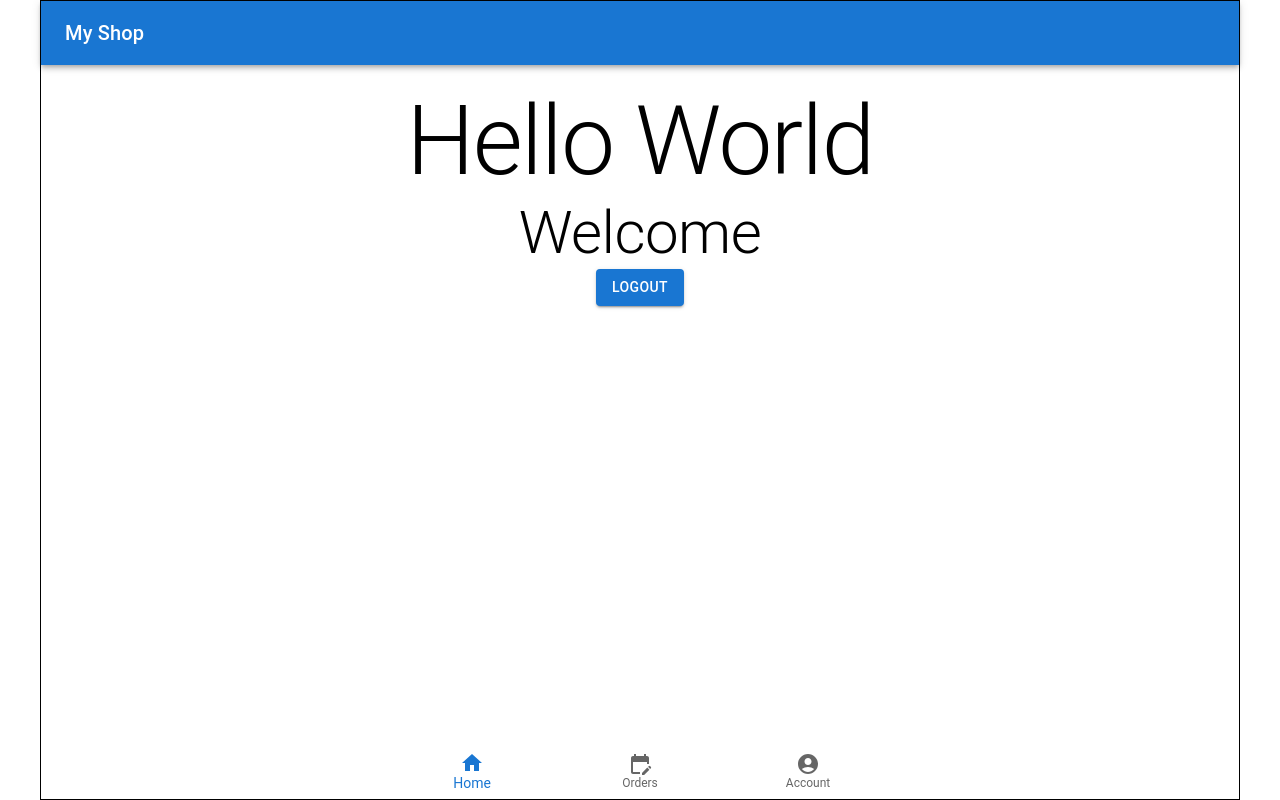
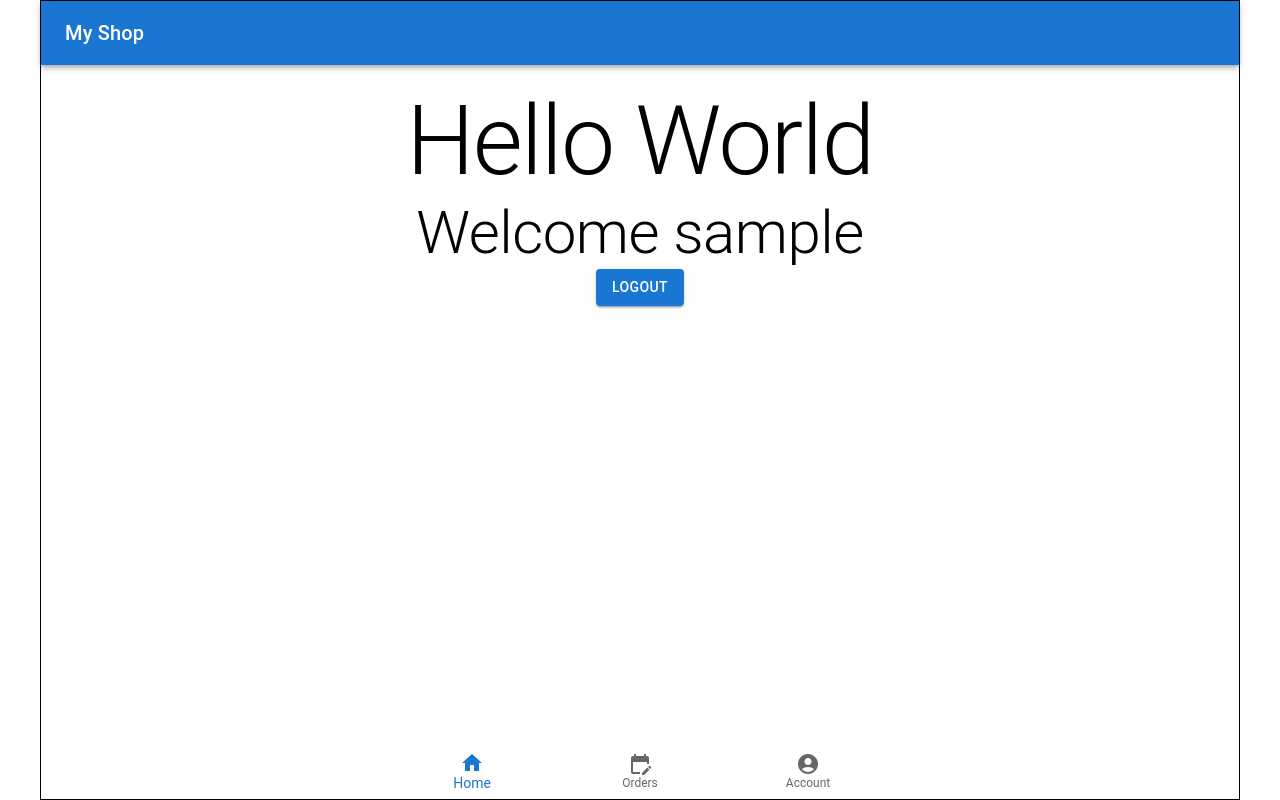
Before and after one commit to deokgonkim/site-public, a React (Create React App) app in the folder apps/shop/: page /shop/home in a window 1280 px wide. Built offline with nearby package versions, Linux system fonts and the light colour scheme; no server answers; sample sign-in values are in the browser's storage.

Commit message:
feat: update shop

```diff
--- a/apps/shop/src/pages/account.jsx
+++ b/apps/shop/src/pages/account.jsx
@@ -11,6 +11,7 @@ import { useEffect, useState } from 'react';
 import { logout } from '../api';
 import { toHumanReadable } from '../util/date';
 import shopApi from '../shopApi';
+import { Helmet } from 'react-helmet';
 
 export const AccountPage = () => {
   const [profile, setProfile] = useState(null);
@@ -18,12 +19,18 @@ export const AccountPage = () => {
   useEffect(() => {
     const fetchProfile = async () => {
       const data = await shopApi.getProfile();
+
       setProfile(data);
     };
     fetchProfile();
   }, []);
 
   return (
+    <>
+      <Helmet>
+        <title>Account Page</title>
+        <meta name="description" content="This is a account page" />
+      </Helmet>
       <Container
         sx={{
           padding: 2,
@@ -57,5 +64,6 @@ export const AccountPage = () => {
           Logout
         </Button>
       </Container>
+    </>
   );
 };
--- a/apps/shop/src/pages/home.jsx
+++ b/apps/shop/src/pages/home.jsx
@@ -1,24 +1,37 @@
 import { useNavigate } from 'react-router-dom';
 import { Container, Typography, Button } from '@mui/material';
-import { currentUser } from '../session';
+import { currentUser, getProfile } from '../session';
 import { logout } from '../api';
 import './home.css';
+import { Helmet } from 'react-helmet';
 
 const HomePage = () => {
   const navigate = useNavigate();
-  const user = currentUser();
+  // const user = currentUser();
+
+  const userProfile = getProfile();
+
   const handleLogout = () => {
     logout();
   };
 
   return (
-    <Container maxWidth="sm" style={{ textAlign: 'center', marginTop: '20px' }}>
-      <Typography variant="h1">Hello World</Typography>
-      <Typography variant="h2">Welcome {user?.['cognito:username']}</Typography>
-      <Button variant="contained" color="primary" onClick={handleLogout}>
-        Logout
-      </Button>
-    </Container>
+    <>
+      <Helmet>
+        <title>Home Page</title>
+        <meta name="description" content="This is a home page" />
+      </Helmet>
+      <Container
+        maxWidth="sm"
+        style={{ textAlign: 'center', marginTop: '20px' }}
+      >
+        <Typography variant="h1">Hello World</Typography>
+        <Typography variant="h2">Welcome {userProfile.username}</Typography>
+        <Button variant="contained" color="primary" onClick={handleLogout}>
+          Logout
+        </Button>
+      </Container>
+    </>
   );
 };
 
--- a/apps/shop/src/pages/orders.jsx
+++ b/apps/shop/src/pages/orders.jsx
@@ -1,19 +1,26 @@
 import { Container, Divider, List, ListItem, Typography } from '@mui/material';
 import { useEffect, useState } from 'react';
 import shopApi from '../shopApi';
+import { getCurrentShopUid } from '../session';
+import { Helmet } from 'react-helmet';
 
 export const OrdersPage = () => {
   const [orders, setOrders] = useState([]);
 
   useEffect(() => {
     const fetchOrders = async () => {
-      const data = await shopApi.getOrders('1234');
+      const data = await shopApi.getOrders(getCurrentShopUid());
       setOrders(data);
     };
     fetchOrders();
   }, []);
 
   return (
+    <>
+      <Helmet>
+        <title>Orders Page</title>
+        <meta name="description" content="This is a orders page" />
+      </Helmet>
       <Container>
         <Typography variant="h5">Orders</Typography>
         <Divider />
@@ -27,5 +34,6 @@ export const OrdersPage = () => {
           })}
         </List>
       </Container>
+    </>
   );
 };
--- a/apps/shop/src/pages/return.jsx
+++ b/apps/shop/src/pages/return.jsx
@@ -1,6 +1,8 @@
 import { useEffect } from 'react';
 import { useSearchParams } from 'react-router-dom';
 import { basePath, oauth2Token } from '../api';
+import shopApi from '../shopApi';
+import { Helmet } from 'react-helmet';
 
 const ReturnPage = () => {
   const [searchParams] = useSearchParams();
@@ -17,13 +19,22 @@ const ReturnPage = () => {
           sessionStorage.setItem('accessToken', response.access_token || '');
           sessionStorage.setItem('refreshToken', response.refresh_token || '');
         }
-
-        document.location.href = `${basePath}/home`;
+        shopApi.getProfile().then(() => {
+          window.location.href = `${basePath}/home`;
+        });
       });
     }
   }, [searchParams]);
 
-  return <h1>return</h1>;
+  return (
+    <>
+      <Helmet>
+        <title>Return Page</title>
+        <meta name="description" content="This is a return page" />
+      </Helmet>
+      <h1>return</h1>
+    </>
+  );
 };
 
 export default ReturnPage;
--- a/apps/shop/src/session.js
+++ b/apps/shop/src/session.js
@@ -41,3 +41,19 @@ export const currentUser = () => {
   }
   return parseJwt(idToken);
 };
+
+export const setProfile = (profile) => {
+  sessionStorage.setItem('profile', JSON.stringify(profile, null, 2));
+};
+
+export const getProfile = () => {
+  return JSON.parse(sessionStorage.getItem('profile'));
+};
+
+export const setCurrentShopUid = (shopUid) => {
+  sessionStorage.setItem('currentShop', shopUid);
+};
+
+export const getCurrentShopUid = () => {
+  return sessionStorage.getItem('currentShop');
+};
--- a/apps/shop/src/shopApi.js
+++ b/apps/shop/src/shopApi.js
@@ -1,5 +1,6 @@
 import axios from 'axios';
 import { isValidAccessToken, refresh } from './api';
+import { setCurrentShopUid, setProfile } from './session';
 
 export class ShopApi {
   constructor() {
@@ -23,6 +24,9 @@ export class ShopApi {
   async getProfile() {
     await this.preCheck();
     const response = await this.api.get('/shop/profile');
+    setProfile(response.data);
+    const firstShop = response.data.userShops[0];
+    setCurrentShopUid(firstShop.shopUid);
     return response.data;
   }
 
```
Also changed, not shown: 1 other file (tests, documents, lock files or other folders). Lines whose indentation alone changed are shown as unchanged.
